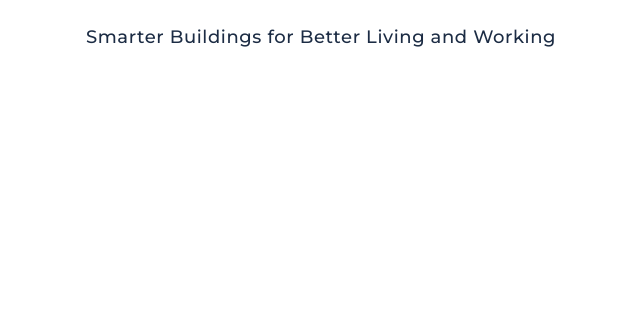
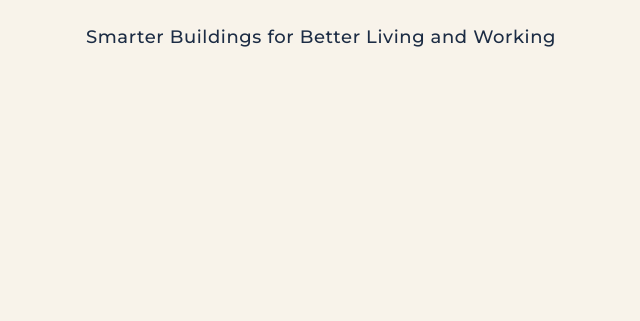
Before and after one commit to cesimsjr-harlem/wesson-splash, a plain HTML site: page index.html in a window 1280 px wide. Shown: the part 479-800 px from the top of the page, without its empty margins (319-959 px from the left). Drawn offline with Linux system fonts and the light colour scheme; files whose address does not match are found by name.

Commit message:
Update index.html

```diff
--- a/index.html
+++ b/index.html
@@ -11,7 +11,7 @@
   <link rel="stylesheet" href="styles.css">
 </head>
 <body>
-  <main style="height:100vh;display:flex;flex-direction:column;justify-content:center;align-items:center;background-color:#ffffff;">
+  <main style="height:100vh;display:flex;flex-direction:column;justify-content:center;align-items:center;background-color:#f8f3ea;">
     <img src="logo.png" alt="Wesson W Logo" style="width:280px;height:auto;margin-bottom:24px;">
     <p style="font-family:Montserrat, sans-serif;color:#1C2C44;font-size:18px;letter-spacing:0.6px;text-align:center;">
       Smarter Buildings for Better Living and Working
@@ -21,4 +21,5 @@
 
 
 
+
 </html>
```
